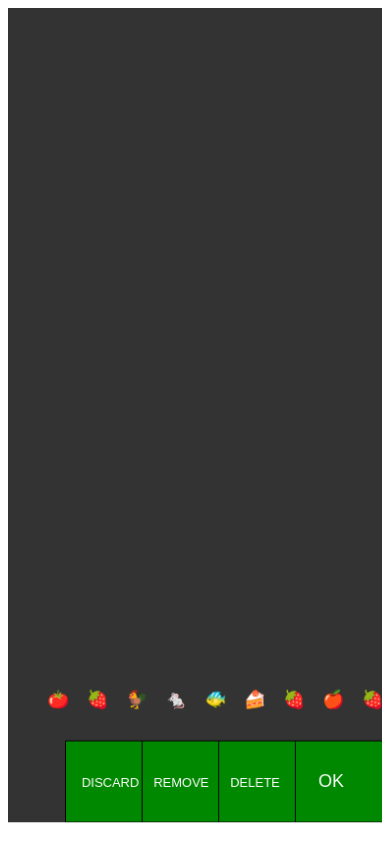
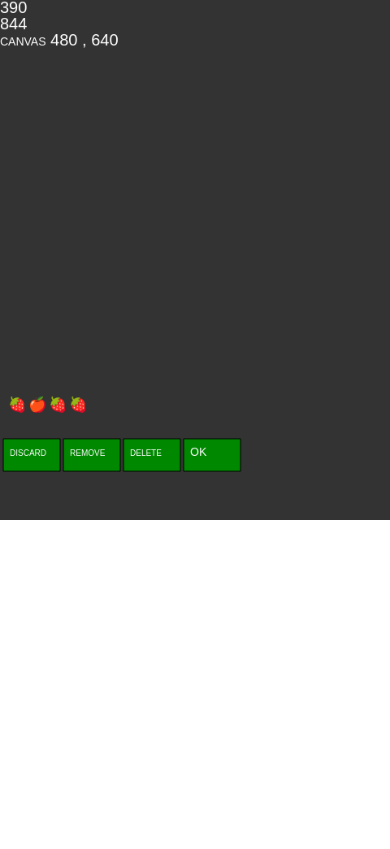
Before and after one commit to aerial-301/Space-Bar-Maker, a plain HTML site: page index.html in a window 390 px wide. Drawn offline with Linux system fonts and the light colour scheme.

Commit message:
no more responsive elements

```diff
--- a/index.html
+++ b/index.html
@@ -2,21 +2,23 @@
 <head>
   <link rel="shortcut icon" href="#">
   <meta name=viewport content="width=device-width, initial-scale=1.0; maximum-scale=1.0; user-scalable=no;">
+  <!-- <meta name=viewport content="user-scalable=no, initial-scale=1, maximum-scale=1, minimum-scale=1, width=device-width, height=device-height, target-densitydpi=device-dpi" -->
   <script defer type="module" src="./src/main.js"></script>
 </head>
 
 <style>*{
   overflow: hidden;
-  /* margin: 0; */
+  margin: 0;
   /* height: 100%; */
   }
 
   #c {
-    /* display: block;
-    width: 100%;
-    margin: auto; */
+    display: block;
+    /* width: 100%; */
+    /* max-height: 640px; */
+    margin: auto;
   }
 
   </style>
 <!-- <canvas id="c" width="240px" height="500px"> -->
-<canvas id="c">
+<canvas id="c" width="480" height="640">
--- a/src/ga_minTest.js
+++ b/src/ga_minTest.js
@@ -1,6 +1,6 @@
 // import { world } from './main/mainSetUp/initLayers.js'
 
-import { adjustElement, setPos, uiElements } from "./main.js"
+import { uiElements } from "./main.js"
 import { buttons } from "./main/mainSetUp/initBottomPanel.js"
 import { uiLayer } from "./main/mainSetUp/initLayers.js"
 
@@ -15,21 +15,25 @@ export let GA = {
     g.state = undefined
     g.setup = setup
     g.paused = false
-    g._fps = 30
+    g._fps = 60
     g._startTime = Date.now()
     g._frameDuration = 1000 / g._fps
     g._lag = 0
     g.interpolate = true
 
-    g.setCanvasSize = () => {
-      g.canvas.width = window.innerWidth
-      g.canvas.height = window.innerHeight - 15
-    }
+    // g.setCanvasSize = () => {
+    //   g.canvas.width = window.innerWidth
+    //   g.canvas.height = window.innerHeight - 15
+    // }
 
-    g.setCanvasSize()
+    // g.setCanvasSize()
     // g.canvas.height = Math.min(g.canvas.width * 2.5, window.innerHeight)
-    let scaleToFit = Math.min(g.canvas.width / window.innerWidth, g.canvas.height / window.innerHeight)
+    // let scaleToFit = Math.min(g.canvas.width / window.innerWidth, g.canvas.height / window.innerHeight)
     // // let scaleToFit = Math.min(window.innerWidth, window.innerHeight)
+    let scaleToFit = Math.min(
+      window.innerWidth / g.canvas.width,
+      window.innerHeight / g.canvas.height
+    )
     g.canvas.style.transformOrigin = "0 0";
     g.canvas.style.transform = "scale(" + scaleToFit + ")";
     g.scale = scaleToFit
@@ -447,39 +451,29 @@ export let GA = {
 
     g.simpleButton = (
       text,
-      xPer = 0,
-      yPer = 0,
-      xOff,
-      textX = .4,
-      textY = .4,
+      x = 0,
+      y = 0,
+      textX = 10,
+      textY = 10,
       action = () => console.log(text),
-      width = .2,
-      height = .1,
-      DynamicPos = true,
-      DynamicSize = true,
-      size = 18,
+      width = 70,
+      height = 40,
+      size = 14,
       color = '#080'
       ) => {
 
-      const button = g.rectangle(width, height, color, 1, xPer, yPer)
+      const button = g.rectangle(width, height, color, 1, x, y)
 
       if (action) {
-
         buttons.push(button)
         button.action = action
       }
 
       if (text) {
-        const tSize = size
-        button.text = g.makeText(button, text, tSize, '#FFF')
+        button.text = g.makeText(button, text, size, '#FFF', textX, textY)
       }
 
-      button.adjust = () => {
-        if (DynamicSize) adjustElement(button, width, height, textX, textY)
-        if (DynamicPos) setPos(button, xPer, yPer, xOff, -button.height)
-      }
-
-      uiElements.push(button)
+      // uiElements.push(button)
       uiLayer.addChild(button)
       return button
     }
--- a/src/main.js
+++ b/src/main.js
@@ -5,10 +5,12 @@ import { canvas, initCanvasEvents } from './main/mainSetUp/initCanvas.js'
 import { initMap } from './main/mainSetUp/initMap.js'
 import { debugShape } from '../debug.js'
 
-export const mainCanvas = {
-  get width() { return canvas.width },
-  get height() { return canvas.height}
-}
+// export const mainCanvas = {
+//   get width() { return 380 },
+//   get height() { return 540}
+//   // get width() { return canvas.width },
+//   // get height() { return canvas.height}
+// }
 
 
 const objects = [
@@ -63,7 +65,8 @@ const movingElements = []
 let elementsCanMove = true
 
 
-const maxShift = 40
+const maxShift = 25
+const moveSteps = 5
 let shiftAmount = 0
 
 
@@ -124,23 +127,23 @@ export let uiElements = []
 g = GA.create(mainMenu)
 g.start()
 
-function setSize(element, p1, p2) {
-  element.width = mainCanvas.width * p1
-  element.height = mainCanvas.height * p2
-}
+// function setSize(element, p1, p2) {
+//   element.width = mainCanvas.width * p1
+//   element.height = mainCanvas.height * p2
+// }
 
-export function setPos(element, p1, p2, xOffset = 0, yOffset = 0) {
-  element.x = mainCanvas.width * p1 + xOffset
-  element.y = mainCanvas.height * p2 + yOffset
-}
+// export function setPos(element, p1, p2, xOffset = 0, yOffset = 0) {
+//   element.x = mainCanvas.width * p1 + xOffset
+//   element.y = mainCanvas.height * p2 + yOffset
+// }
 
-export function adjustElement(e, w, h, tx, ty) {
-  setSize(e, w, h)
-  if (e.text) {
-    e.text.x = e.width * tx
-    e.text.y = e.height * ty
-  }
-}
+// export function adjustElement(e, w, h, tx, ty) {
+//   setSize(e, w, h)
+//   if (e.text) {
+//     e.text.x = e.width * tx
+//     e.text.y = e.height * ty
+//   }
+// }
 
 function buttonPress(b) {
   b.f = '#FFF'
@@ -158,17 +161,17 @@ function removeElement(n) {
   }
 }
 
-function addElement(x = 40, y = buttons[0].y - 50) {
+function addElement(x = 10, y = buttons[0].y - 50) {
   const randomElement = nonSolids[g.randomNum(0, nonSolids.length)]
   const t = g.makeText(uiLayer, randomElement, 18, '#FFF', x, y)
-  t.adjust = () => {
+  // t.adjust = () => {
 
-    // t.y = uiElements[0]. y - 50
-    // if (DynamicSize) adjustElement(button, width, height, textX, textY)
-    // if (DynamicPos) setPos(button, xPer, yPer, xOff, -button.height)
-  }
+  //   // t.y = uiElements[0]. y - 50
+  //   // if (DynamicSize) adjustElement(button, width, height, textX, textY)
+  //   // if (DynamicPos) setPos(button, xPer, yPer, xOff, -button.height)
+  // }
   mainBelt.unshift(t)
-  uiElements.push(t)
+  // uiElements.push(t)
 }
 
 function moveElements(n = 0) {
@@ -187,7 +190,7 @@ function moveElements(n = 0) {
 
 function moveElementsNOW() {
     for (const item of movingElements) {
-      item.x += 2
+      item.x += moveSteps
     }
     if (shiftAmount < maxShift) {
       g.wait(1, () => moveElementsNOW())
@@ -212,7 +215,7 @@ function moveElementsNOW() {
         movingElements.length = 0
       }
     }
-    shiftAmount += 2
+    shiftAmount += moveSteps
   // }
 }
 
@@ -225,27 +228,29 @@ function mainMenu(){
   //   // buttonPress(menu)
   // }, .15, .1)
 
-  const r1 = g.simpleButton('discard', .15, 1, 0, .21, .4, () => {
+  const buttonsHeight = 540
+
+  const r1 = g.simpleButton('discard', 4, buttonsHeight, 8, 10, () => {
     removeElement(3)
     moveElements(2)
     buttonPress(r1)
-  }, .2, .1)
+  })
 
-  const r2 = g.simpleButton('remove', .35, 1, 0, .15, .4, () => {
+  const r2 = g.simpleButton('remove', r1.x + r1.width + 4, buttonsHeight, 8, 10, () => {
     removeElement(2)
     moveElements(1)
     buttonPress(r2)
-  }, .2, .1)
+  })
 
-  const r3 = g.simpleButton('delete', .55, 1, 0, .15, .4, () => {
+  const r3 = g.simpleButton('delete', r2.x + r2.width + 4, buttonsHeight, 8, 10, () => {
     if (elementsCanMove && !pushed) {
       mainBelt.pop().visible = false
       moveElements(0)
     }
     buttonPress(r3)
-  }, .2, .1)
+  })
 
-  g.simpleButton('OK', .75, 1, 0, .25, .4, () => {
+  const ok = g.simpleButton('OK', r3.x + r3.width + 4, buttonsHeight, 8, 10, () => {
 
     if (elementsCanMove && !pushed) {
       pushed = true
@@ -262,38 +267,39 @@ function mainMenu(){
       moveElements()
     }
 
-  }, .24, .1)
+    buttonPress(ok)
+  })
 
   // const squareWidth = 100
   // const squareHeight = 100
 
-  uiElements.forEach(e => e.adjust())
+  // uiElements.forEach(e => e.adjust())
 
 
 
-  for (let i = 0; i < 10; i++) {
-    addElement(40 * (10 - i))
+  for (let i = 0; i < 4; i++) {
+    addElement(10 + (25 * (3 - i)))
   }
 
   setup()
 }
 
-// debug1 = g.makeText(g.stage, 'text 1', '', '#FFF')
-// debug2 = g.makeText(g.stage, 'text 2', '', '#FFF', 0, 50)
-// debug3 = g.makeText(g.stage, 'text 2', '', '#FFF', 0, 100)
+debug1 = g.makeText(g.stage, 'text 1', 20, '#FFF')
+debug2 = g.makeText(g.stage, 'text 2', 20, '#FFF', 0, 20)
+debug3 = g.makeText(g.stage, 'text 2', 20, '#FFF', 0, 40)
 
 function setup(){
-  initMap()
+  // initMap()
   g.state = play
 }
 
 function play(){
 
-  // debug1.content = `mainBelt = ${mainBelt.length}`
+  debug1.content = `${window.innerWidth}`
+  debug2.content = `${window.innerHeight}`
 
-  // debug2.content = `products = ${products.length}`
 
-  // debug3.content = `movings = ${movingElements.length}`
+  debug3.content = `canvas ${canvas.width} , ${canvas.height}`
 
   // if (mainBelt.length < 10) {
   //   addElement()
--- a/src/main/mainSetUp/initCanvas.js
+++ b/src/main/mainSetUp/initCanvas.js
@@ -1,4 +1,4 @@
-import { g, mainCanvas, menu, uiElements } from '../../main.js'
+import { g, menu, uiElements } from '../../main.js'
 import { pointerDown, pointerUp } from '../../mouse.js'
 export let canvas
 export const initCanvasEvents = () => {
@@ -10,13 +10,21 @@ export const initCanvasEvents = () => {
 }
 
 function resize () {
-  g.setCanvasSize()
-  updateLayout()
+  // g.setCanvasSize()
+  // updateLayout()
+  canvas.height = window.innerHeight
+  let scaleToFit = Math.min(
+    window.innerWidth / g.canvas.width,
+    g.canvas.height / window.innerHeight
+  )
+  g.canvas.style.transformOrigin = "0 0";
+  g.canvas.style.transform = "scale(" + scaleToFit + ")";
+  g.scale = scaleToFit
 }
 
-function updateLayout () {
-  uiElements.forEach(e => e.adjust())
-}
+// function updateLayout () {
+//   uiElements.forEach(e => e.adjust())
+// }
 
-window.addEventListener('orientationchange', resize, false);
+// window.addEventListener('orientationchange', resize, false);
 window.onresize = resize
```
